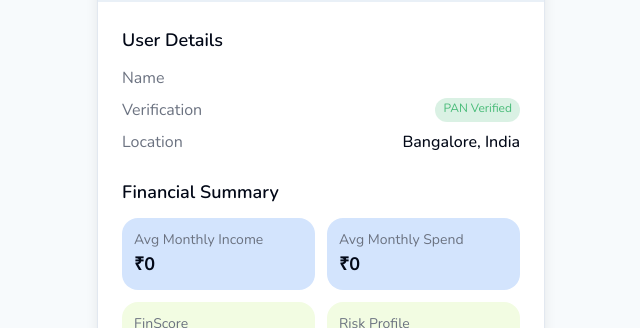
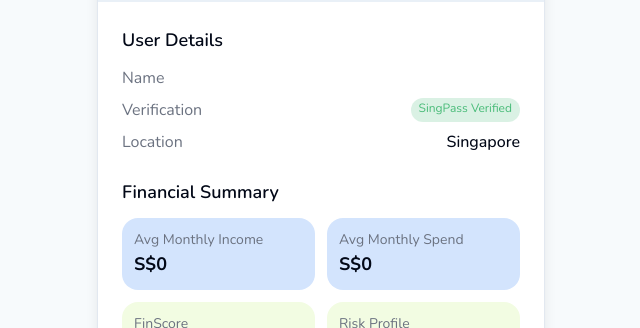
Before and after one commit to Arnav-Jhajharia/bharatankh, a React (Vite) app: page /passport in a window 1280 px wide. Shown: the part 165-493 px from the top of the page, without its empty margins (319-959 px from the left). Built offline with nearby package versions, Linux system fonts and the light colour scheme.

Commit message:
Refactor: Make app Singapore-specific
Update content, data, and UI elements to reflect Singaporean context.

```diff
--- a/src/context/AppContext.tsx
+++ b/src/context/AppContext.tsx
@@ -67,22 +67,22 @@ export const AppProvider = ({ children }: { children: ReactNode }) => {
 
   const generateMockData = () => {
     const mockFinancialData: FinancialData = {
-      monthlyIncome: 19850,
+      monthlyIncome: 3250,
       incomeBreakdown: [
-        { source: "Swiggy", amount: 10000 },
-        { source: "Uber", amount: 6000 },
-        { source: "Zomato", amount: 3850 },
+        { source: "Grab", amount: 1800 },
+        { source: "Deliveroo", amount: 950 },
+        { source: "Foodpanda", amount: 500 },
       ],
       expenses: [
-        { category: "Rent", amount: 6000 },
-        { category: "Groceries", amount: 4000 },
-        { category: "EMI", amount: 3500 },
-        { category: "Misc", amount: 1000 },
-        { category: "Savings", amount: 5350 },
+        { category: "Rent", amount: 1200 },
+        { category: "Food", amount: 600 },
+        { category: "Transport", amount: 250 },
+        { category: "Utilities", amount: 150 },
+        { category: "Savings", amount: 1050 },
       ],
       finScore: 81,
       riskProfile: "Low",
-      tags: ["Reliable Earner", "Consistent UPI Income", "No EMI Overload"],
+      tags: ["Reliable Earner", "Consistent PayNow Income", "Good Savings Rate"],
     };
 
     setFinancialData(mockFinancialData);
--- a/src/pages/BankLinking.tsx
+++ b/src/pages/BankLinking.tsx
@@ -15,10 +15,10 @@ import LoadingOverlay from "@/components/LoadingOverlay";
 import { useApp } from "@/context/AppContext";
 
 const banks = [
-  { id: "hdfc", name: "HDFC Bank", logo: "H" },
-  { id: "icici", name: "ICICI Bank", logo: "I" },
-  { id: "sbi", name: "State Bank of India", logo: "S" },
-  { id: "kotak", name: "Kotak Mahindra Bank", logo: "K" },
+  { id: "dbs", name: "DBS Bank", logo: "D" },
+  { id: "ocbc", name: "OCBC Bank", logo: "O" },
+  { id: "uob", name: "UOB", logo: "U" },
+  { id: "maybank", name: "Maybank", logo: "M" },
 ];
 
 const BankLinking = () => {
@@ -50,7 +50,7 @@ const BankLinking = () => {
   return (
     <PageContainer>
       <LoadingOverlay
-        message="Fetching UPI history..."
+        message="Fetching PayNow history..."
         isVisible={isLoading}
       />
 
@@ -62,7 +62,7 @@ const BankLinking = () => {
         <CardHeader>
           <CardTitle className="text-xl">Link your bank account</CardTitle>
           <CardDescription>
-            We'll fetch your last 6 months of UPI transactions to build your profile. You control everything.
+            We'll fetch your last 6 months of PayNow transactions to build your profile. You control everything.
           </CardDescription>
         </CardHeader>
         <CardContent>
@@ -122,7 +122,7 @@ const BankLinking = () => {
         disabled={!selectedBank}
         className="w-full bg-primary hover:bg-primary/90"
       >
-        Connect via Account Aggregator
+        Connect via SGFinDex
       </Button>
     </PageContainer>
   );
--- a/src/pages/Dashboard.tsx
+++ b/src/pages/Dashboard.tsx
@@ -46,7 +46,7 @@ const Dashboard = () => {
         <CardContent>
           <div className="mb-2">
             <p className="text-xl font-bold">
-              You earn ₹{financialData.monthlyIncome.toLocaleString()}/month through UPI.
+              You earn S${financialData.monthlyIncome.toLocaleString()}/month through PayNow.
             </p>
           </div>
           <div className="space-y-2">
@@ -54,7 +54,7 @@ const Dashboard = () => {
             {financialData.incomeBreakdown.map((income, index) => (
               <div key={index} className="flex justify-between">
                 <span>{income.source}</span>
-                <span className="font-semibold">₹{income.amount.toLocaleString()}</span>
+                <span className="font-semibold">S${income.amount.toLocaleString()}</span>
               </div>
             ))}
           </div>
@@ -94,7 +94,7 @@ const Dashboard = () => {
                 <span style={{ color: COLORS[index % COLORS.length] }}>
                   {expense.category}
                 </span>
-                <span className="font-semibold">₹{expense.amount.toLocaleString()}</span>
+                <span className="font-semibold">S${expense.amount.toLocaleString()}</span>
               </div>
             ))}
           </div>
@@ -143,7 +143,7 @@ const Dashboard = () => {
               <div className="h-5 w-5 rounded-full bg-accent/20 flex-shrink-0 flex items-center justify-center text-accent">
                 ✓
               </div>
-              <span>Maintain ₹2,000 minimum balance</span>
+              <span>Maintain S$500 minimum balance</span>
             </li>
             <li className="flex items-start space-x-2">
               <div className="h-5 w-5 rounded-full bg-accent/20 flex-shrink-0 flex items-center justify-center text-accent">
@@ -155,7 +155,7 @@ const Dashboard = () => {
               <div className="h-5 w-5 rounded-full bg-accent/20 flex-shrink-0 flex items-center justify-center text-accent">
                 ✓
               </div>
-              <span>Add mobile bill payment</span>
+              <span>Add utility bill payment</span>
             </li>
           </ul>
         </CardContent>
--- a/src/pages/FinancialPassport.tsx
+++ b/src/pages/FinancialPassport.tsx
@@ -31,9 +31,9 @@ import { useApp } from "@/context/AppContext";
 import { useToast } from "@/hooks/use-toast";
 
 const lenders = [
-  { id: "loanbox", name: "LoanBox NBFC" },
-  { id: "flexibank", name: "FlexiBank" },
-  { id: "kreditbee", name: "KreditBee" },
+  { id: "dbs", name: "DBS Bank" },
+  { id: "ocbc", name: "OCBC Bank" },
+  { id: "singlife", name: "Singlife" },
 ];
 
 const FinancialPassport = () => {
@@ -95,12 +95,12 @@ const FinancialPassport = () => {
               <div className="flex justify-between">
                 <span className="text-gray-500">Verification</span>
                 <span className="px-2 py-0.5 bg-accent/20 text-accent rounded-full text-xs">
-                  PAN Verified
+                  SingPass Verified
                 </span>
               </div>
               <div className="flex justify-between">
                 <span className="text-gray-500">Location</span>
-                <span className="font-medium">Bangalore, India</span>
+                <span className="font-medium">Singapore</span>
               </div>
             </div>
           </div>
@@ -113,14 +113,14 @@ const FinancialPassport = () => {
               <div className="bg-soft-blue p-3 rounded-lg">
                 <div className="text-sm text-gray-500">Avg Monthly Income</div>
                 <div className="text-lg font-bold">
-                  ₹{financialData.monthlyIncome.toLocaleString()}
+                  S${financialData.monthlyIncome.toLocaleString()}
                 </div>
               </div>
 
               <div className="bg-soft-blue p-3 rounded-lg">
                 <div className="text-sm text-gray-500">Avg Monthly Spend</div>
                 <div className="text-lg font-bold">
-                  ₹{financialData.expenses.reduce((sum, exp) =>
+                  S${financialData.expenses.reduce((sum, exp) =>
                     exp.category !== "Savings" ? sum + exp.amount : sum, 0
                   ).toLocaleString()}
                 </div>
@@ -166,7 +166,7 @@ const FinancialPassport = () => {
               {financialData.incomeBreakdown.map((income, index) => (
                 <div key={index} className="flex justify-between">
                   <span>{income.source}</span>
-                  <span className="font-semibold">₹{income.amount.toLocaleString()}</span>
+                  <span className="font-semibold">S${income.amount.toLocaleString()}</span>
                 </div>
               ))}
             </div>
--- a/src/pages/Simulator.tsx
+++ b/src/pages/Simulator.tsx
@@ -97,7 +97,7 @@ const Simulator = () => {
 
           <SimulationControl
             title="Link additional income source"
-            description="Add another UPI or bank account"
+            description="Add another PayNow or bank account"
             impact="+3 points"
             icon={<ArrowUp className="text-accent" />}
             onClick={() => handleScoreChange(3)}
@@ -190,7 +190,7 @@ const Simulator = () => {
           <div className="flex items-center space-x-4">
             <Switch id="utility-bills" />
             <div className="grid gap-0.5">
-              <Label htmlFor="utility-bills">Link utility bills</Label>
+              <Label htmlFor="utility-bills">Link SP Group bills</Label>
               <span className="text-sm text-gray-500">+2 points on activation</span>
             </div>
           </div>
--- a/src/pages/WelcomePage.tsx
+++ b/src/pages/WelcomePage.tsx
@@ -29,7 +29,7 @@ const WelcomePage = () => {
       >
         <h2 className="text-4xl font-bold mb-4 text-gray-800">Welcome to FinBridge</h2>
         <p className="text-lg text-gray-600 max-w-md">
-          Your work deserves credit. Build your FinScore and unlock better loans, faster.
+          Your work deserves credit. Build your FinScore and unlock better loans across Singapore.
         </p>
       </motion.div>
 
```
